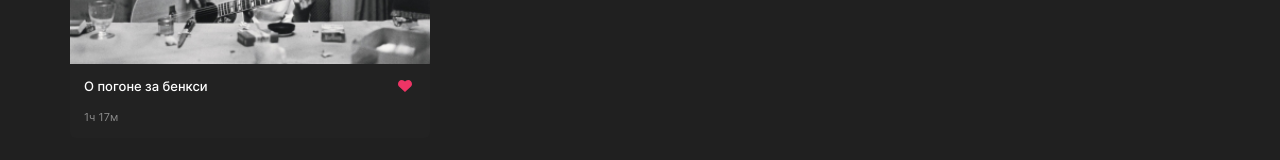
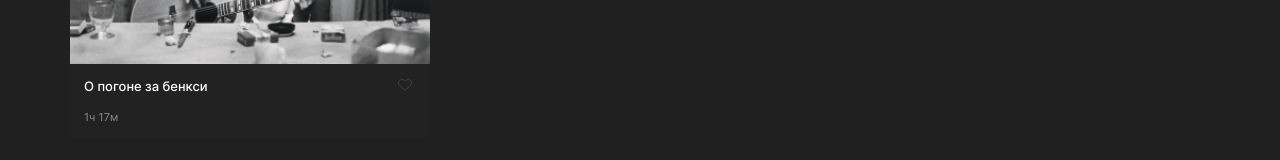
Before and after one commit to SmokenSpanish/movies-explorer-frontend, a React (Create React App) app: page /movies in a window 1280 px wide. Shown: the part 530-690 px from the top of the page. Built offline with nearby package versions, Linux system fonts and the light colour scheme.

Commit message:
fix: MoviesCard cardButton state

```diff
--- a/src/components/MoviesCard/MoviesCard.css
+++ b/src/components/MoviesCard/MoviesCard.css
@@ -64,16 +64,18 @@
     height: 30px;
     background-image: url("../../images/heart.svg");
     background-color: #222222;
+    background-repeat: no-repeat;
+    background-position: center;
   }
 
   .card__container:hover .card__button {
     cursor: pointer;
   }
 
-  .card__button_type_save {
+  .card__button_type_active {
     background-image: url("../../images/heart-active.svg");
-    background-position: center;
-    background-repeat: no-repeat;
+    /* background-position: center;
+    background-repeat: no-repeat; */
   }
 
   @media screen and (max-width: 1019px) {
--- a/src/components/MoviesCard/MoviesCard.js
+++ b/src/components/MoviesCard/MoviesCard.js
@@ -1,10 +1,15 @@
 import React from 'react';
+import { useState } from 'react';
 import './MoviesCard.css';
 import image from '../../images/pic__COLOR_pic.jpg'
 
 export default function MoviesCard(props) {
-  const { isSavedMoviesList, isSaved } = props;
-  const cardButtonClassName = (`card__button ${isSavedMoviesList ? 'card__button_type_remove' : isSaved ? 'card__button_saved' : 'card__button_type_save' }`);
+  const { isSaved } = props;
+  const [filmLikeStatus, setFilmLikeStatus] = useState(isSaved);
+  const filmLikeButtonClickHandler = () => {
+    setFilmLikeStatus(!filmLikeStatus);
+  }
+  const cardButtonClassName = (`card__button ${filmLikeStatus ? 'card__button_type_active' : 'card__button_type_disable' }`);
 
   return (
     <li className="card">
@@ -18,7 +23,8 @@ export default function MoviesCard(props) {
         <figcaption className="card__caption">
           <p className="card__name">О погоне за бенкси</p>
           <p className="card__duration">1ч 17м</p>
-          <button className={cardButtonClassName}/>
+          <button className={cardButtonClassName}
+          onClick={filmLikeButtonClickHandler}/>
         </figcaption>
       </figure>
     </li>
```
